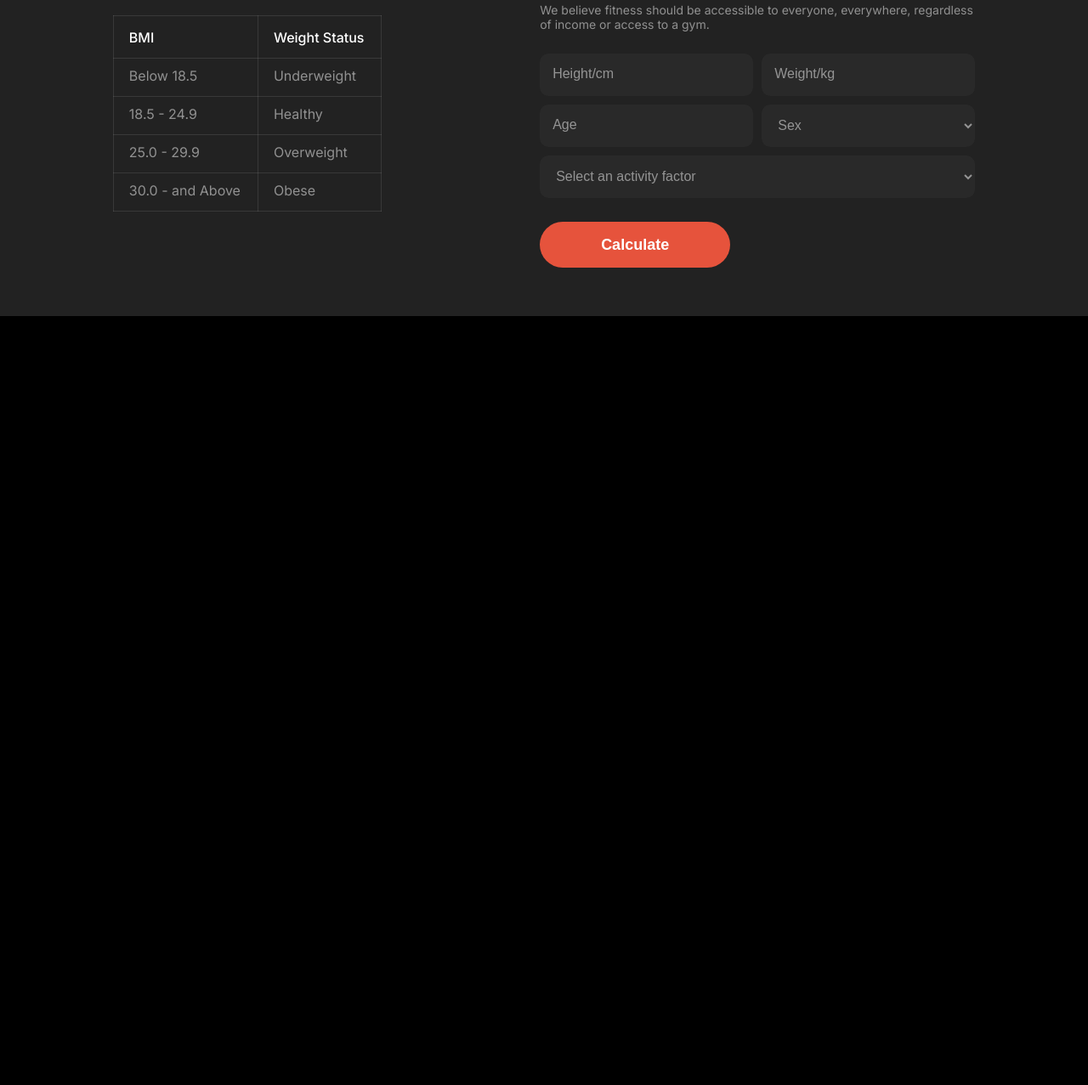
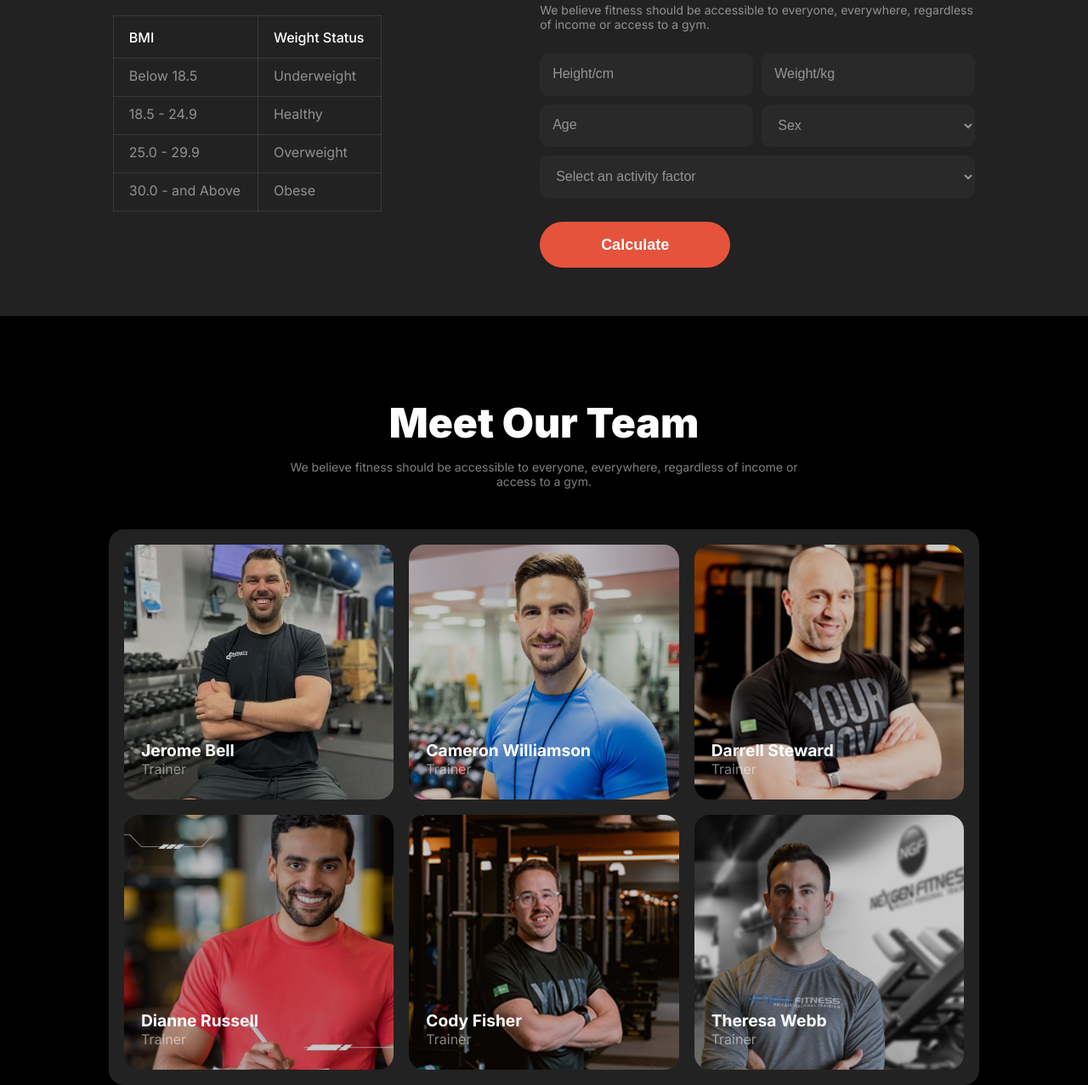
Before and after one commit to alaminsaleh/assignment-2, a plain HTML site: page index.html in a window 1280 px wide. Shown: the part 2190-3467 px from the top of the page at 85% size. Before the commit the page ends 2658 px from the top, so only its background shows below. Drawn offline with Linux system fonts and the light colour scheme; a web font is replaced by a local one.

Commit message:
Added Meet Our Team section with respomsive

```diff
--- a/index.html
+++ b/index.html
@@ -226,7 +226,58 @@
         <!-- BMI Calculator section ends here -->
 
         <!-- Meet Our Team section starts here -->
+        <section>
+            <div class="meet-headline">
+                <h2>Meet Our Team</h2>
+                <p class="second-color">We believe fitness should be accessible to everyone, everywhere, regardless of income or <br> access to a
+                    gym.</p>
+            </div>
 
+            <div class="meet-our-team-container">
+                <div class="meet-trainer-1 meet-trainer">
+                    <span class="meet-trainer-title">
+                        <h1>Jerome Bell</h1>
+                        <p class="second-color">Trainer</p>
+                    </span>
+                </div>
+
+                <div class="meet-trainer-2 meet-trainer">
+                    <span class="meet-trainer-title">
+                        <h1>Cameron Will<span id="meet-overflow">..</span><span class="meet-over">iamson</span></h1>
+                        <p class="second-color">Trainer</p>
+                    </span>
+                </div>
+
+                <div class="meet-trainer-3 meet-trainer">
+                    <span class="meet-trainer-title">
+                        <h1>Darrell Steward</h1>
+                        <p class="second-color">Trainer</p>
+                    </span>
+                </div>
+
+                <div class="meet-trainer-4 meet-trainer">
+                    <span class="meet-trainer-title">
+                        <h1>Dianne Russell</h1>
+                        <p class="second-color">Trainer</p>
+                    </span>
+                </div>
+
+                <div class="meet-trainer-5 meet-trainer">
+                    <span class="meet-trainer-title">
+                        <h1>Cody Fisher</h1>
+                        <p class="second-color">Trainer</p>
+                    </span>
+                </div>
+
+                <div class="meet-trainer-6 meet-trainer">
+                    <span class="meet-trainer-title">
+                        <h1>Theresa Webb</h1>
+                        <p class="second-color">Trainer</p>
+                    </span>
+                </div>
+
+            </div>
+        </section>
         <!-- Meet Our Team section ends here -->
 
         <!-- Challenges part starts here -->
--- a/style/style.css
+++ b/style/style.css
@@ -363,7 +363,7 @@ header{
 }
 
 .run-extra-text p {
-    width: 413px; /*--------------------EXTRA----------------------------*/
+    width: 413px;
     font-size: 14px;
     font-weight: 400;
     margin-bottom: 34px;
@@ -559,7 +559,92 @@ td {
 
 /* BMI Calculator section ends */
 
+/* Meet Our Team styles starts */
+.meet-headline {
+    max-width: 70%;
+    height: 100%;
+    display: flex;
+    flex-direction: column;
+    justify-content: center;
+    align-items: center;
+    margin: 0rem auto;
+    text-align: center;
+}
 
+.meet-headline h2 {
+    font-size: 3rem;
+    font-weight: 900;
+    margin-bottom: 14px;
+}
+
+.meet-headline p {
+    font-size: 14px;
+    font-weight: 400;
+    text-align: center;
+}
+
+.meet-our-team-container{
+    width: 80%;
+    height: 100%;
+    margin: 0 auto;
+    margin-top: 3rem;
+    color: white;
+    display: grid;
+    grid-template-columns: repeat(3,1fr);
+    gap: 18px;
+    padding: 18px;
+    border-radius: 18px;
+    background: rgb(34, 34, 34);
+}
+
+.meet-trainer{
+    max-width: 100%;
+    height: 300px;
+    border-radius: 18px;
+    box-shadow: 0 0 0 rgba(0, 0, 0, 0.393) ;
+    background-color: rgba(0, 0, 0, 0.21);
+    background-repeat:no-repeat ;
+    background-position: 50% 32%;
+    background-size: cover;
+    background-blend-mode: overlay;
+    position: relative;
+}
+
+.meet-trainer h1{
+    font-size: 1.2rem;
+    font-weight: 700;
+}
+
+.meet-trainer-title{
+    position: absolute;
+    top: 230px;
+    left: 20px;
+}
+
+.meet-trainer-1{
+    background-image: url('../images/trainer1.png');
+}
+.meet-trainer-2{
+    background-image: url('../images/trainer2.png');
+}
+.meet-trainer-3{
+    background-image: url('../images/trainer3.png');
+}
+.meet-trainer-4{
+    background-image: url('../images/trainer4.png');
+}
+.meet-trainer-5{
+    background-image: url('../images/trainer5.png');
+}
+.meet-trainer-6{
+    background-image: url('../images/trainer6.png');
+}
+
+#meet-overflow{
+    display: none;
+}
+
+/* Meet Our Team styles ends */
 
 
 
@@ -954,7 +1039,25 @@ th {
     padding-right: 20px;
 }
 
-
 /* BMI Calculator section ends */
 
+
+
+/* Meet Our Team styles starts */
+.meet-our-team-container{
+    display: grid;
+    grid-template-columns: repeat(1,1fr);
 }
+
+#meet-overflow{
+    display: inline;
+}
+
+.meet-trainer-1, .meet-trainer-4, .meet-over{
+    display: none;
+}
+/* Meet Our Team styles ends */
+
+
+
+}
```
